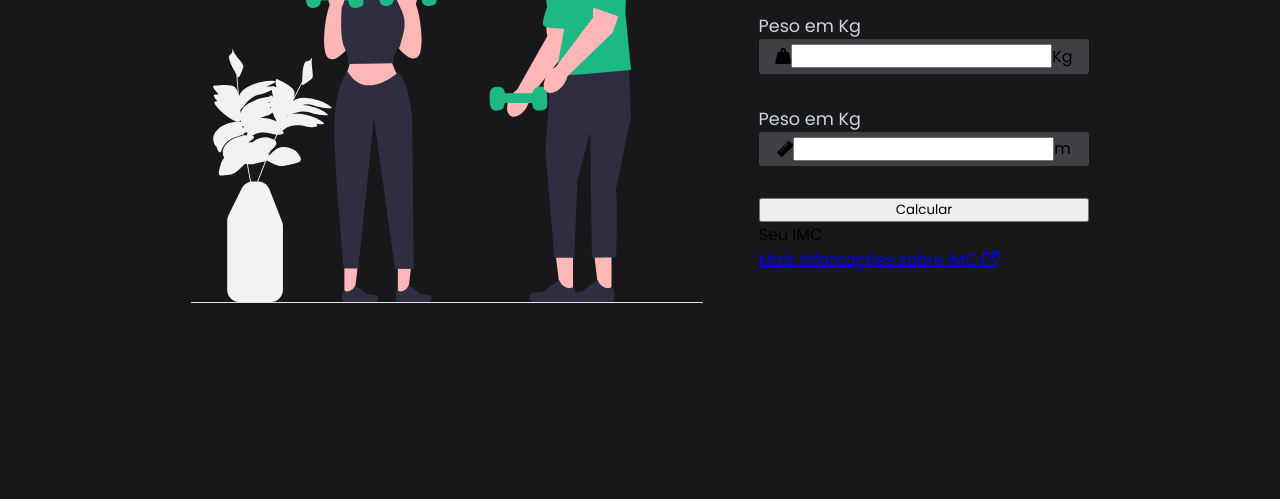
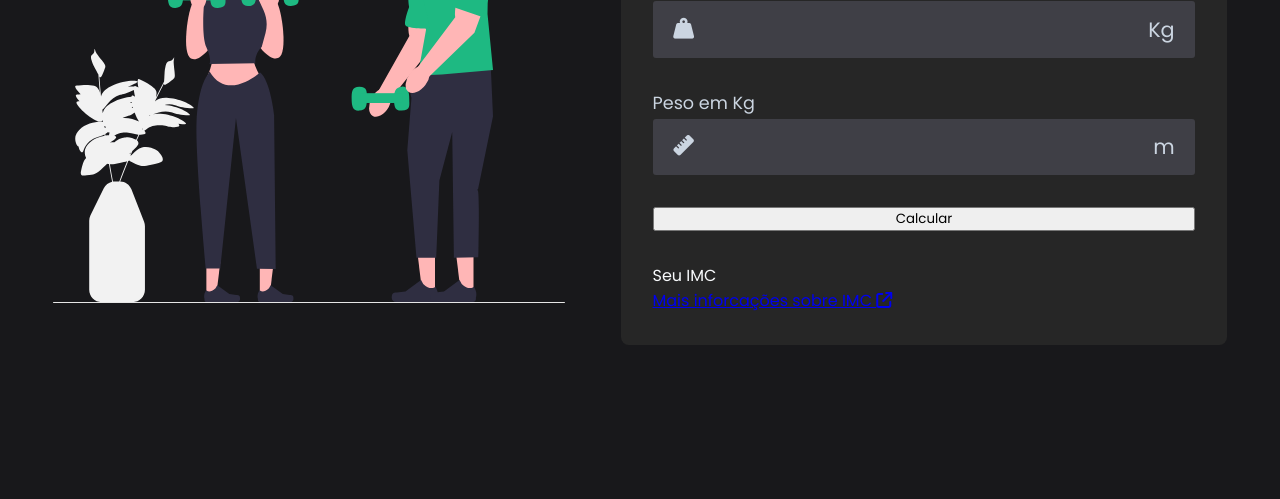
Before and after one commit to Pontessxx/calculadora-imc, a plain HTML site: page index.html in a window 1280 px wide. Shown: the part 301-800 px from the top of the page. Drawn offline with Linux system fonts and the light colour scheme.

Commit message:
input estilização

```diff
--- a/style.css
+++ b/style.css
@@ -21,7 +21,7 @@ body{
 #img img{
     width: 32rem;
 }
-#calculater{
+#calculator{
     display: flex;
     flex-direction: column;
     gap: 2rem;
@@ -57,8 +57,30 @@ body{
 .input-field{
     display: flex;
     align-items: center;
-    justify-content: center;
+    justify-content: space-between;
     background-color: #3f3f46;
     padding: 0.3rem;
     border-radius: 3px;
+    margin-top: 3px;
 }
+.input-field span,
+.input-field i {
+    color: #cbd5e1;
+    font-size: 1.3rem;
+    padding: 0.3rem 1rem;
+}
+.input-field input{
+    background-color: transparent;
+    border: none;
+    width: 100%;
+    font-size: 1.3rem;
+    color: #f8fafc;
+    padding: 0.5rem;
+}
+.input-field input::-webkit-outer-spin-button,
+.input-field input::-webkit-inner-spin-button{
+    appearance: none;
+}
+.input-field input:focus{
+    outline: none;
+}
```
Also changed, not shown: index.html (+1 -0 lines).
